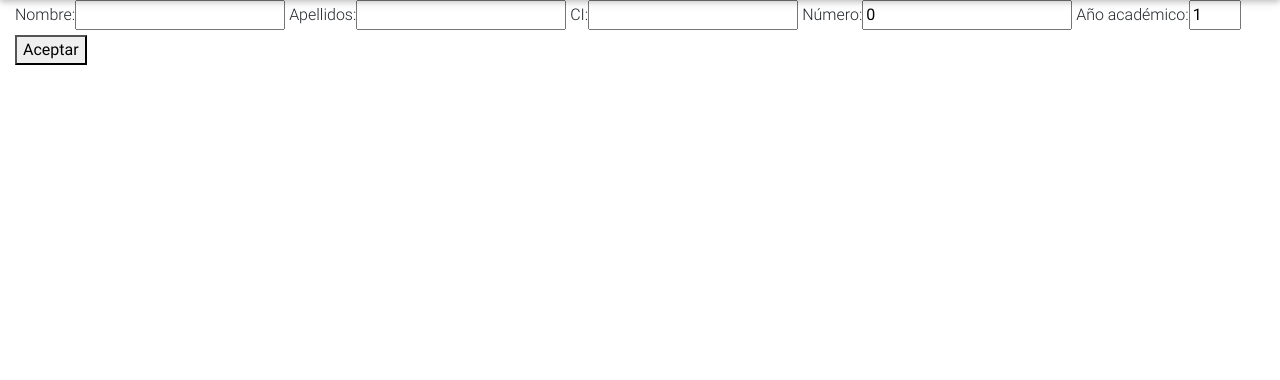
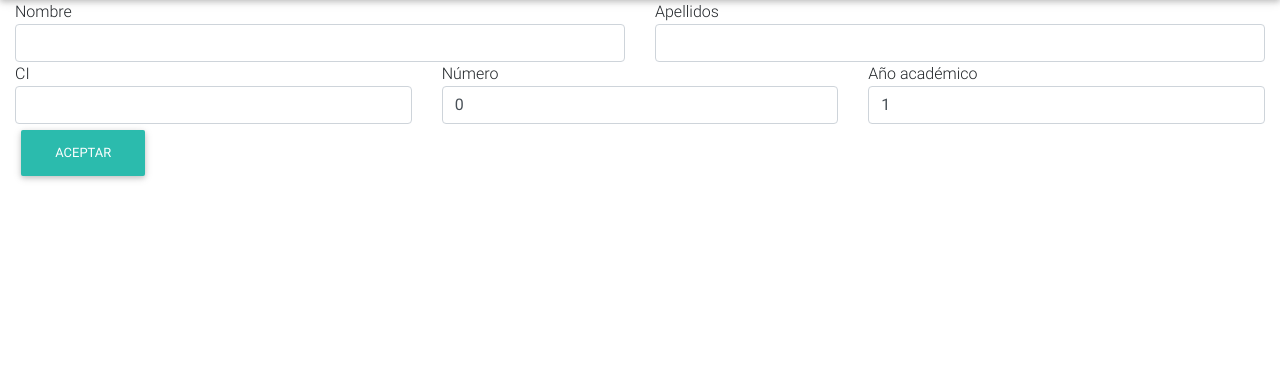
Before and after one commit to ragnarok22/storageLibrary, a Django app: page /lending/student/create/ in a window 1280 px wide. Shown: the part 56-436 px from the top of the page. Run offline with Django 3.2, Linux system fonts and the light colour scheme; some libraries are stand-ins or nearby versions.

Commit message:
arreglando el formulario de estudiantes

```diff
--- a/lending/forms.py
+++ b/lending/forms.py
@@ -9,5 +9,9 @@ class StudentCreateForm(forms.ModelForm):
         exclude = ['books']
 
         widgets = {
-            'academic_year': forms.NumberInput(attrs={'min': 1, 'max': 5})
+            'first_name': forms.TextInput(attrs={'class': 'form-control'}),
+            'last_name': forms.TextInput(attrs={'class': 'form-control'}),
+            'ci': forms.TextInput(attrs={'class': 'form-control'}),
+            'number': forms.TextInput(attrs={'class': 'form-control'}),
+            'academic_year': forms.NumberInput(attrs={'min': 1, 'max': 6, 'class': 'form-control'})
         }
--- a/lending/templates/lending/student_form.html
+++ b/lending/templates/lending/student_form.html
@@ -7,7 +7,32 @@
 {% block main %}
     <form method="post">
         {% csrf_token %}
-        {{ form }}
-        <button type="submit">Aceptar</button>
+        <div class="row">
+            <div class="col-12 col-md-6">
+                {{ form.first_name.label }}
+                {{ form.first_name }}
+            </div>
+            <div class="col-12 col-md-6">
+                {{ form.last_name.label }}
+                {{ form.last_name }}
+            </div>
+            <div class="col-12 col-md-4">
+                {{ form.ci.label }}
+                {{ form.ci }}
+            </div>
+            <div class="col-12 col-md-4">
+                {{ form.number.label }}
+                {{ form.number }}
+            </div>
+            <div class="col-12 col-md-4">
+                {{ form.academic_year.label }}
+                {{ form.academic_year }}
+            </div>
+        </div>
+        <div class="row d-flex">
+            <div class="col-12 right">
+                <button type="submit" class="btn btn-default">Aceptar</button>
+            </div>
+        </div>
     </form>
 {% endblock %}
```
